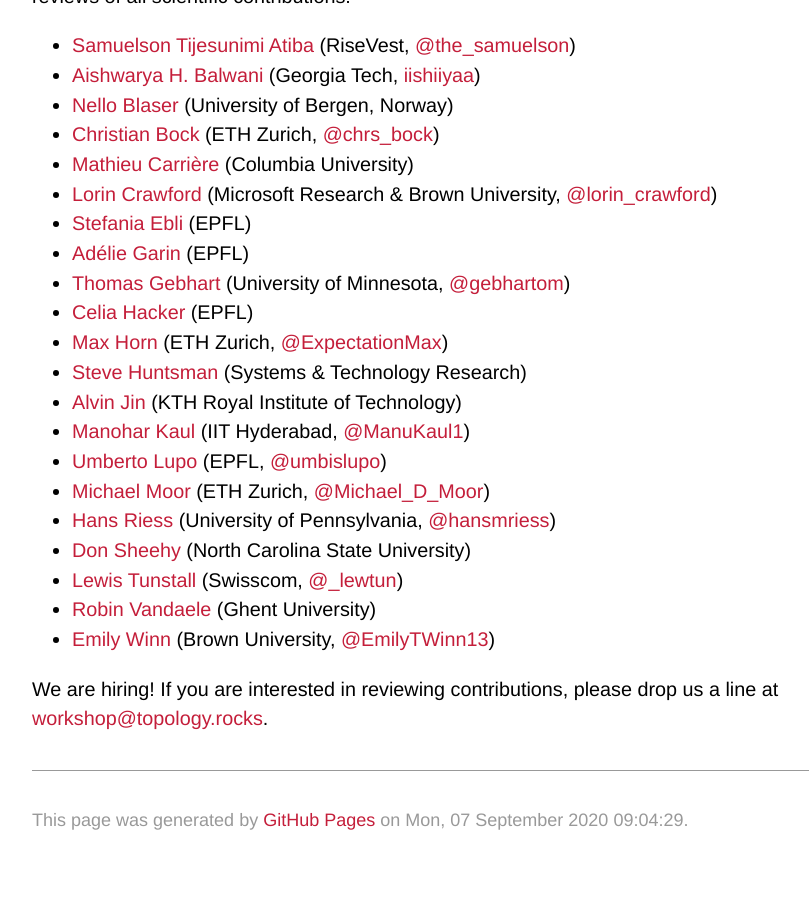
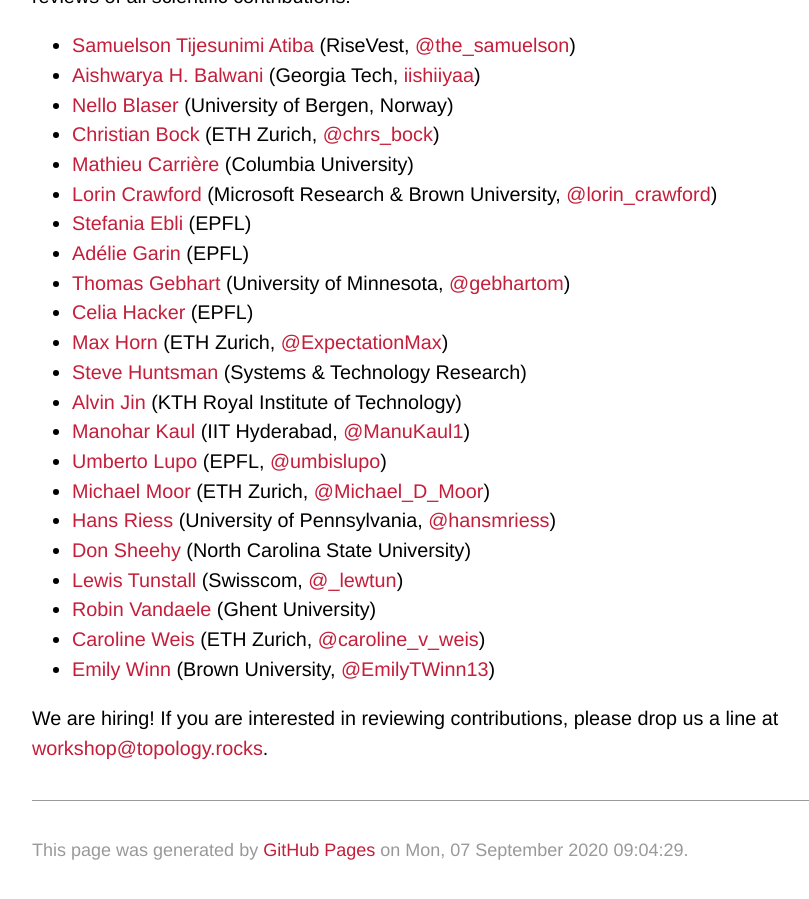
Before and after one commit to tda-in-ml/tda-in-ml.github.io, a Jekyll site: the page built from committee.md, in a window 1280 px wide and 900 px high, scrolled down 591 px. Shown: the whole window, without its empty margins (140-949 px from the left). Built offline with Jekyll 4.4.1, drawn with Linux system fonts in a browser that asks for light colours; some web fonts are replaced; our own code applies the rules of GitHub Pages for plain Markdown files; before the commit the page ends 1461 px from its top, so only the background shows below that.

Commit message:
Updated programme committee page

```diff
--- a/committee.md
+++ b/committee.md
@@ -27,6 +27,7 @@ linchpin in ensuring high-quality reviews of all scientific contributions:
 - [Don Sheehy](http://donsheehy.net) (North Carolina State University)
 - [Lewis Tunstall](https://lewtun.github.io/blog) (Swisscom, [@\_lewtun](https://twitter.com/_lewtun))
 - [Robin Vandaele](https://users.ugent.be/~rvdaele) (Ghent University)
+- [Caroline Weis](https://weis.ml) (ETH Zurich, [@caroline_v_weis](https://twitter.com/caroline_v_weis))
 - [Emily Winn](http://emilytwinn.com) (Brown University, [@EmilyTWinn13](https://twitter.com/EmilyTWinn13))
 
 We are hiring! If you are interested in reviewing contributions, please
```
